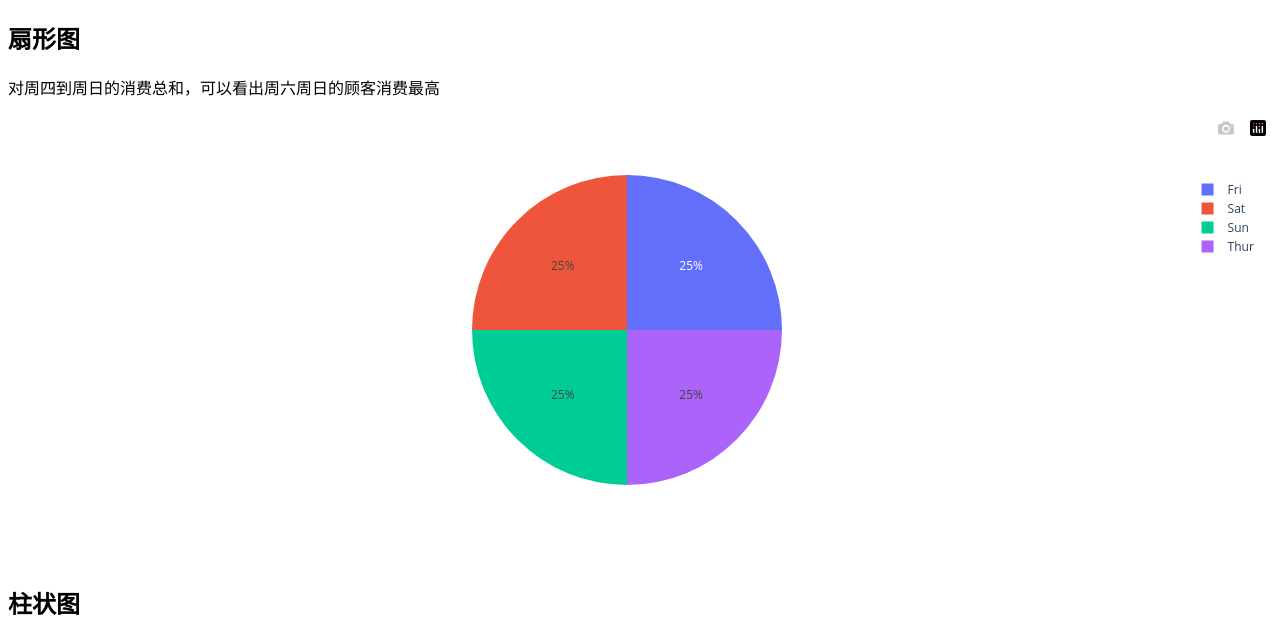
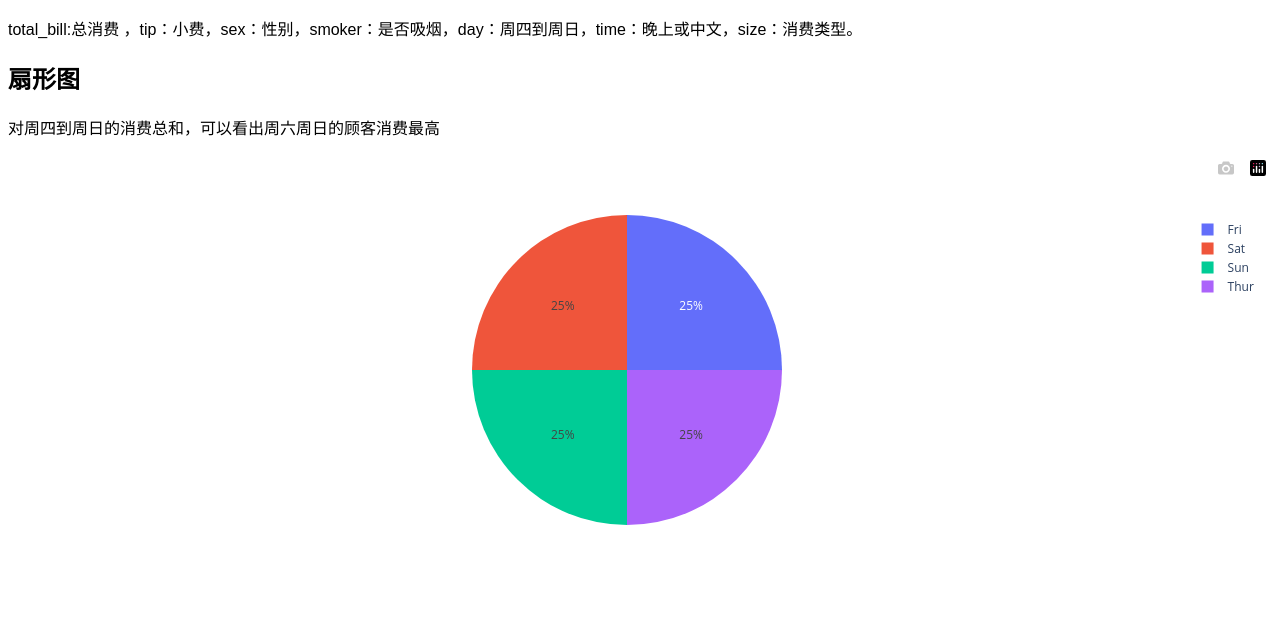
Before and after one commit to a2760336631/shixun, a Flask app: page /chart1 in a window 1280 px wide. Shown: the top 617 px of the page. Run offline with Flask 2, Linux system fonts and the light colour scheme; some libraries are stand-ins or nearby versions.

Commit message:
代码改动描述

```diff
--- a/templates/histogram.html
+++ b/templates/histogram.html
@@ -11,6 +11,7 @@
 
 <body style="font-family:arial, sans-serif">
    <h1对顾客消费可视化</h1>
+    <p>total_bill:总消费 ，tip：小费，sex：性别，smoker：是否吸烟，day：周四到周日，time：晚上或中文，size：消费类型。
     <h2>扇形图</h2>
     <p>对周四到周日的消费总和，可以看出周六周日的顾客消费最高</p>
     <div id="chart" class="chart"></div>
@@ -24,7 +25,7 @@
      <p>对不同性别和是否吸烟的顾客做小提琴图，从图中可以看出不管是否吸烟，女性的顾客消费大概率比男性顾客的高</p>
     <div id="chart3" class="chart"></div>
      <h2>并行类别图</h2>
-     <p>对性别，星期，是否吸烟和吃饭时间进行组合划分为6种类型的顾客。
+     <p>对性别，星期，是否吸烟和晚上或中文时间进行组合划分为6种类型的顾客，判断消费类型。
     <div id="chart4" class="chart"></div>
 </body>
 
--- a/templates/index1.html
+++ b/templates/index1.html
@@ -31,7 +31,7 @@
             <div class="hex"></div><span>可视化分析</span></h2>
         <div class="subtext coll">
            <p><a href="{{url_for('index')}}" target="_blank">对企鹅种类分析</a></p>
-           <p><a href="{{url_for('index1')}}" target="_blank">对顾客小费分析</a></p>
+           <p><a href="{{url_for('index1')}}" target="_blank">对顾客消费分析</a></p>
 
         </div>
          <h2>
```
